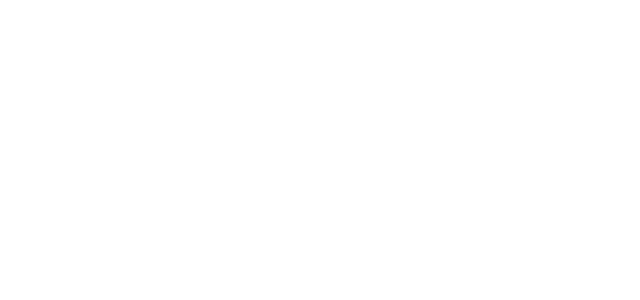
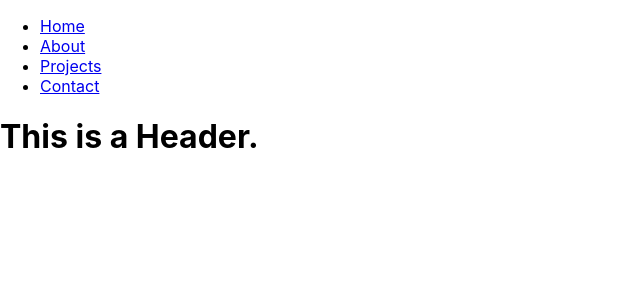
Before and after one commit to xiaozhao1111/react-portfolio, a React (Create React App) app: page / in a window 1280 px wide. Shown: the top 300 px of the page, without its empty margins (0-640 px from the left). Built offline with nearby package versions, Linux system fonts and the light colour scheme.

Commit message:
the router structure created

```diff
--- a/src/App.js
+++ b/src/App.js
@@ -1,10 +1,25 @@
 import React from "react";
+import { BrowserRouter as Router, Route, Routes } from "react-router-dom";
+import Home from "./pages/Home";
+import Navbar from "./components/Navbar";
+import Projects from "./pages/Projects";
+import Contact from "./pages/Contact";
+import About from "./pages/About";
 
 function App() {
   return (
-    <div>
+    <Router>
+        <div>
+            <Navbar />
+            <Routes>
+                <Route path="/" element={<Home />}></Route>
+                <Route path="about" element={<About />}></Route>
+                <Route path="projects" element={<Projects />}></Route>
+                <Route path="contact" element={<Contact />}></Route>
+            </Routes>
+        </div>
+    </Router>
 
-    </div>
   );
 }
 
--- /dev/null
+++ b/src/components/Header.js
@@ -0,0 +1,9 @@
+function Header() {
+    return (
+        <>
+        <h1>This is a Header.</h1>
+        </>
+    )
+}
+
+export default Header;
--- /dev/null
+++ b/src/components/Navbar.js
@@ -0,0 +1,53 @@
+import React from 'react';
+import { NavLink } from 'react-router-dom';
+
+function Navbar() {
+  return (
+    <ul className="nav nav-tabs">
+      <li className="nav-item">
+        <NavLink
+          to="/"
+          end
+          className={({ isActive }) =>
+            isActive ? 'nav-link active' : 'nav-link'
+          }
+        >
+          Home
+        </NavLink>
+      </li>
+      <li className="nav-item">
+        <NavLink
+          to="about"
+          className={({ isActive }) =>
+            isActive ? 'nav-link active' : 'nav-link'
+          }
+        >
+          About
+        </NavLink>
+      </li>
+      <li className="nav-item">
+        <NavLink
+          to="projects"
+          className={({ isActive }) =>
+            isActive ? 'nav-link active' : 'nav-link'
+          }
+        >
+          Projects
+        </NavLink>
+      </li>
+      <li className="nav-item">
+        <NavLink
+          to="contact"
+          end
+          className={({ isActive }) =>
+            isActive ? 'nav-link active' : 'nav-link'
+          }
+        >
+          Contact
+        </NavLink>
+      </li>
+    </ul>
+  );
+}
+
+export default Navbar;
--- /dev/null
+++ b/src/pages/About.js
@@ -0,0 +1,9 @@
+function About() {
+    return (
+        <>
+            <h1>This is About page!</h1>
+        </>
+    )
+}
+
+export default About;
--- /dev/null
+++ b/src/pages/Contact.js
@@ -0,0 +1,9 @@
+function Contact() {
+    return (
+        <>
+            <h1>This is contact form.</h1>
+        </>
+    )
+}
+
+export default Contact;
--- /dev/null
+++ b/src/pages/Home.js
@@ -0,0 +1,14 @@
+import React from "react";
+import Header from "../components/Header";
+
+
+
+function Home() {
+    return (
+        <>
+            <Header />
+        </>
+    )
+}
+
+export default Header;
--- /dev/null
+++ b/src/pages/Projects.js
@@ -0,0 +1,9 @@
+function Projects() {
+    return (
+        <>
+            <h1>This is Project page!</h1>
+        </>
+    )
+}
+
+export default Projects;
```
